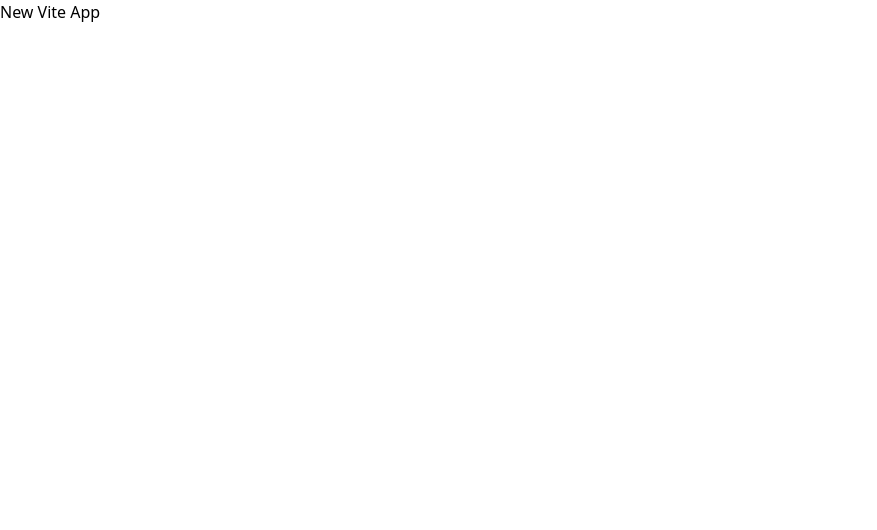
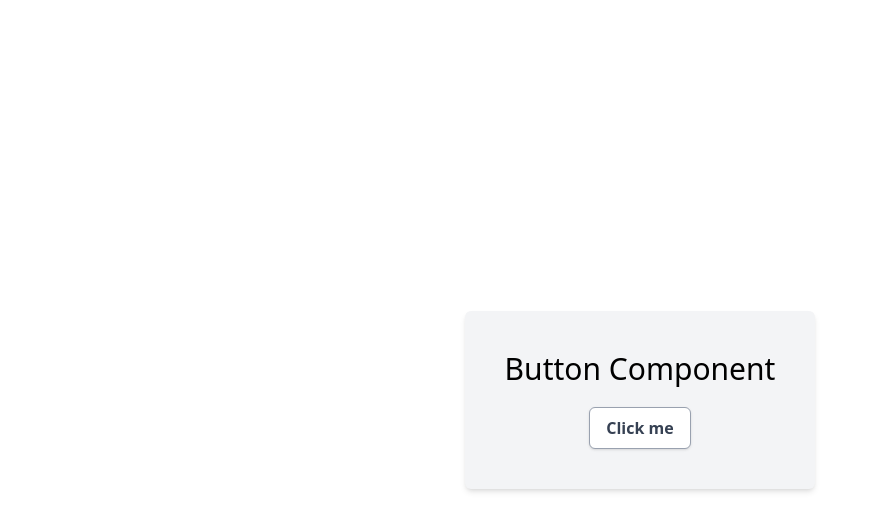
Before and after one commit to m-essam-s/reusability, a React (Vite) app: page / in a window 1280 px wide. Shown: the top 530 px of the page, without its empty margins (0-877 px from the left). Built offline with nearby package versions, Linux system fonts and the light colour scheme.

Commit message:
feat: Reusable Button Component

```diff
--- a/src/App.tsx
+++ b/src/App.tsx
@@ -1,13 +1,18 @@
 import './App.css'
+import Button from './components/Button/Button'
 
 function App() {
 
   return (
-    <>
-      <h1>
-        New Vite App
-      </h1>
-    </>
+    <main className='flex flex-wrap items-center justify-center h-screen gap-10'>
+      <section className='flex flex-col items-center bg-gray-100 p-10 rounded-md shadow-md gap-5'>
+        <h1 className='text-3xl'>
+          Button Component </h1>
+        <Button>
+          Click me
+        </Button>
+      </section>
+    </main>
   )
 }
 
--- /dev/null
+++ b/src/components/Button/Button.tsx
@@ -0,0 +1,21 @@
+import classnames from "clsx"
+import { ButtonHTMLAttributes, ReactNode } from "react"
+
+interface ButtonProps extends ButtonHTMLAttributes<HTMLButtonElement> {
+    children: ReactNode
+    className?: string
+    size?: "small" | "medium" | "large"
+    variant?: "primary" | "secondary" | "tertiary"
+}
+
+export default function Button({ children, className, size, variant, ...rest }: ButtonProps) {
+    const sizeClass = size && `button-${size}`
+    const variantClass = variant && `button-${variant}`
+    const allClasses = classnames(sizeClass, variantClass, className)
+
+    return (
+        <button className={`bg-white text-gray-700 border border-gray-400 shadow-sm font-bold px-4 py-2 rounded-md flex items-center cursor-pointer ${allClasses}`} {...rest}>
+            {children}
+        </button>
+    )
+}
--- /dev/null
+++ b/src/components/Menu/Menu.tsx
@@ -0,0 +1,29 @@
+import React, { ReactNode } from "react"
+
+interface MenuProps {
+    children: ReactNode;
+}
+
+export default function Menu({ children }: MenuProps) {
+    const [open, setOpen] = React.useState(true)
+
+    function toggle() {
+        setOpen(prevOpen => !prevOpen)
+    }
+
+    return (
+        <div className="relative inline-block">
+            {React.Children.map(children, (child) => {
+                if (React.isValidElement(child)) {
+                    return React.cloneElement(child as React.ReactElement<{
+                        open: boolean; toggle: () => void;
+                    }>, {
+                        open,
+                        toggle
+                    })
+                }
+                return child;
+            })}
+        </div>
+    )
+}
--- /dev/null
+++ b/src/components/Menu/MenuButton.tsx
@@ -0,0 +1,12 @@
+import Button from "../Button/Button";
+
+interface MenuButtonProps {
+    children: React.ReactNode;
+    toggle?: () => void;
+}
+
+export default function MenuButton({ children, toggle }: MenuButtonProps) {
+    return (
+        <Button onClick={toggle}>{children}</Button>
+    )
+}
--- /dev/null
+++ b/src/components/Menu/MenuDropdown.tsx
@@ -0,0 +1,14 @@
+import { ReactNode } from "react";
+
+interface MenuDropdownProps {
+    children: ReactNode;
+    open?: boolean;
+}
+
+export default function MenuDropdown({ children, open }: MenuDropdownProps) {
+    return open ? (
+        <div className="absolute left-0 mt-1 bg-white border border-gray-400 rounded-md shadow-md">
+            {children}
+        </div>
+    ) : null;
+}
--- /dev/null
+++ b/src/components/Menu/MenuItem.tsx
@@ -0,0 +1,13 @@
+import { ReactNode } from "react";
+
+interface MenuItemProps {
+    children: ReactNode;
+}
+
+export default function MenuItem({ children }: MenuItemProps) {
+    return (
+        <div className="text-gray-700 p-3 cursor-pointer min-w-[100px] flex justify-center items-center select-none hover:bg-gray-100 border-b border-gray-400">
+            {children}
+        </div>
+    );
+}
```
